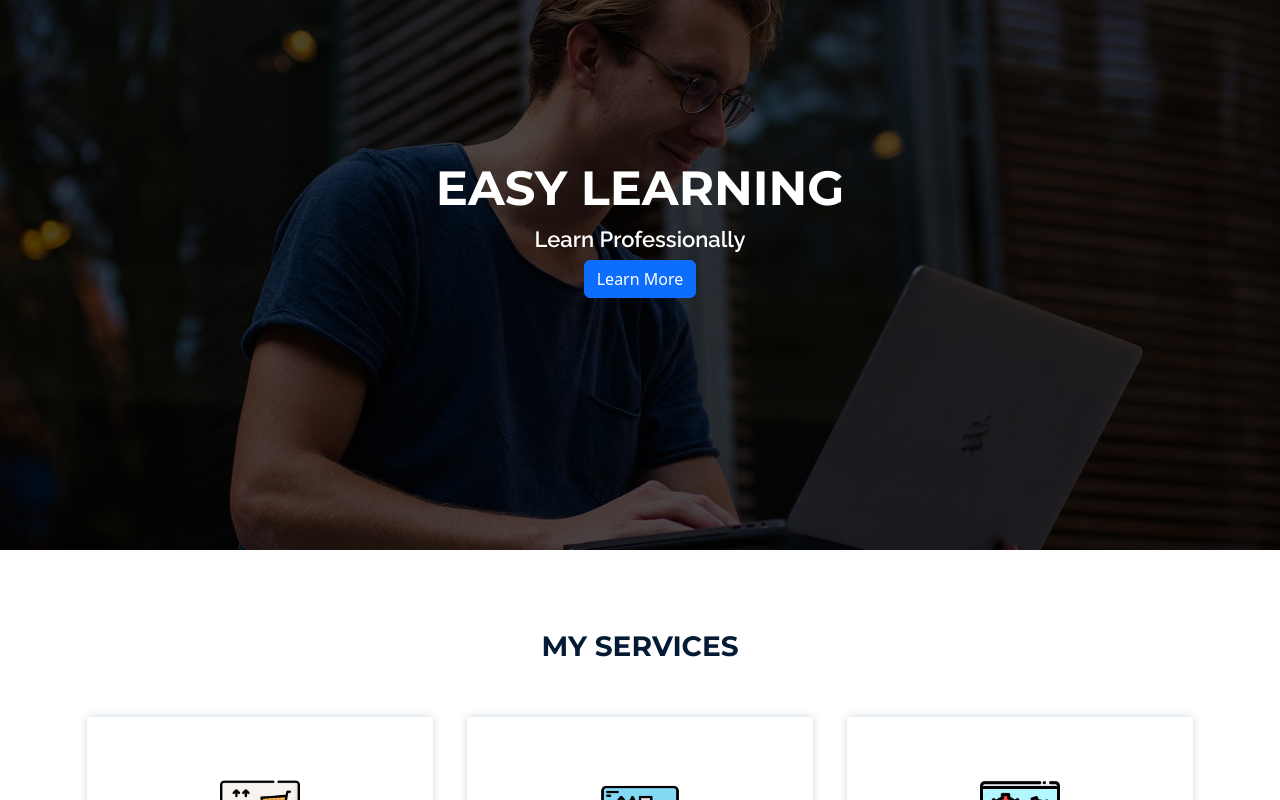
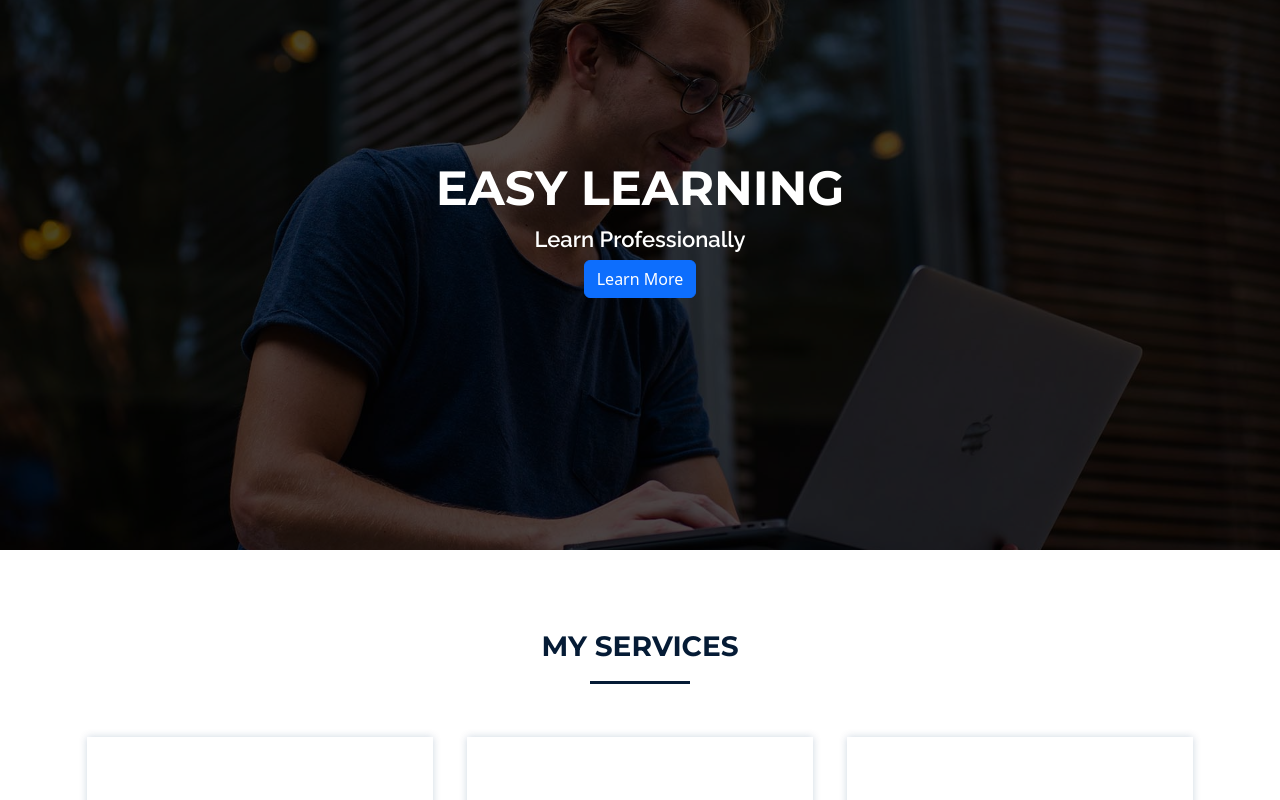
Before and after one commit to Harounjlassi/EasyLearning, a React (Create React App) app: page / in a window 1280 px wide. Shown: the top 800 px of the page. Built offline with nearby package versions, Linux system fonts and the light colour scheme; a web font is replaced by a local one.

Commit message:
endServices

```diff
--- a/src/asset/css/custom.css
+++ b/src/asset/css/custom.css
@@ -73,3 +73,10 @@
   font-weight: 700;
   font-size: 28px;
 }
+.bottom {
+  background: #051b35 none repeat scroll 0 0;
+  height: 3px;
+  width: 100px;
+  margin: -1.9rem auto 0;
+  margin-bottom: 3rem;
+}
```
